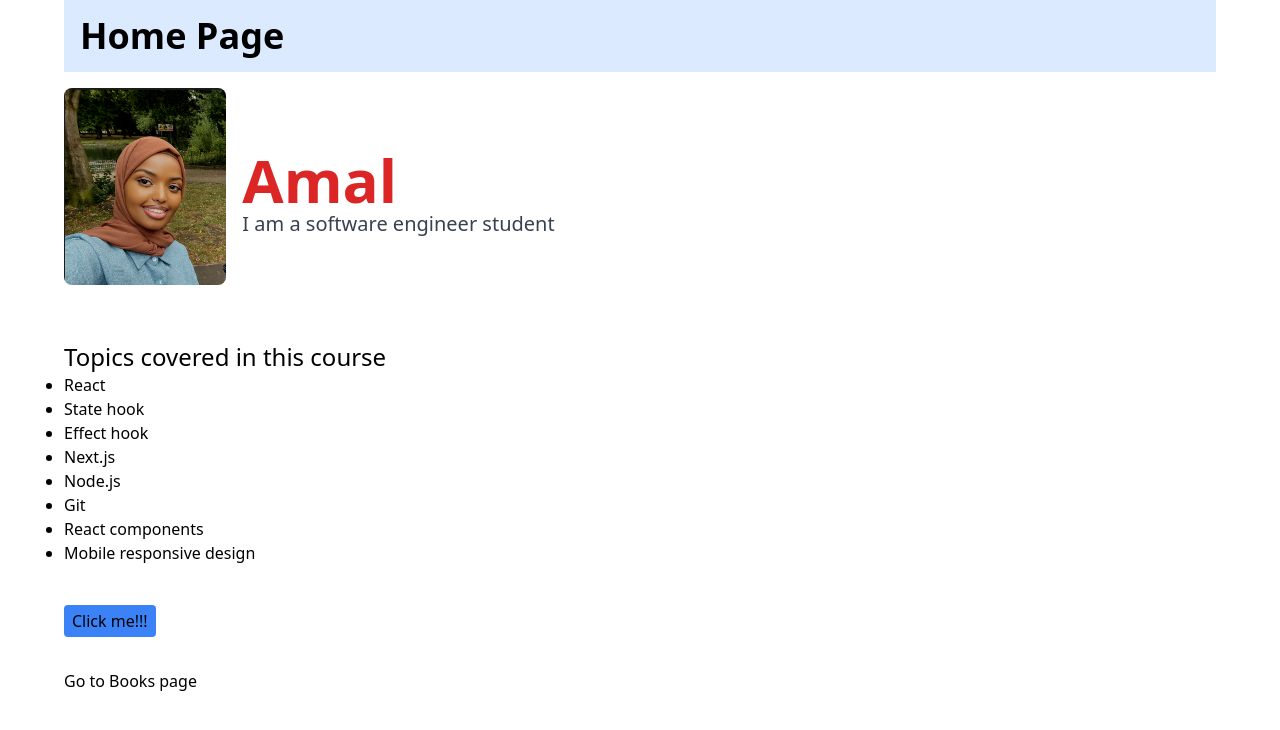
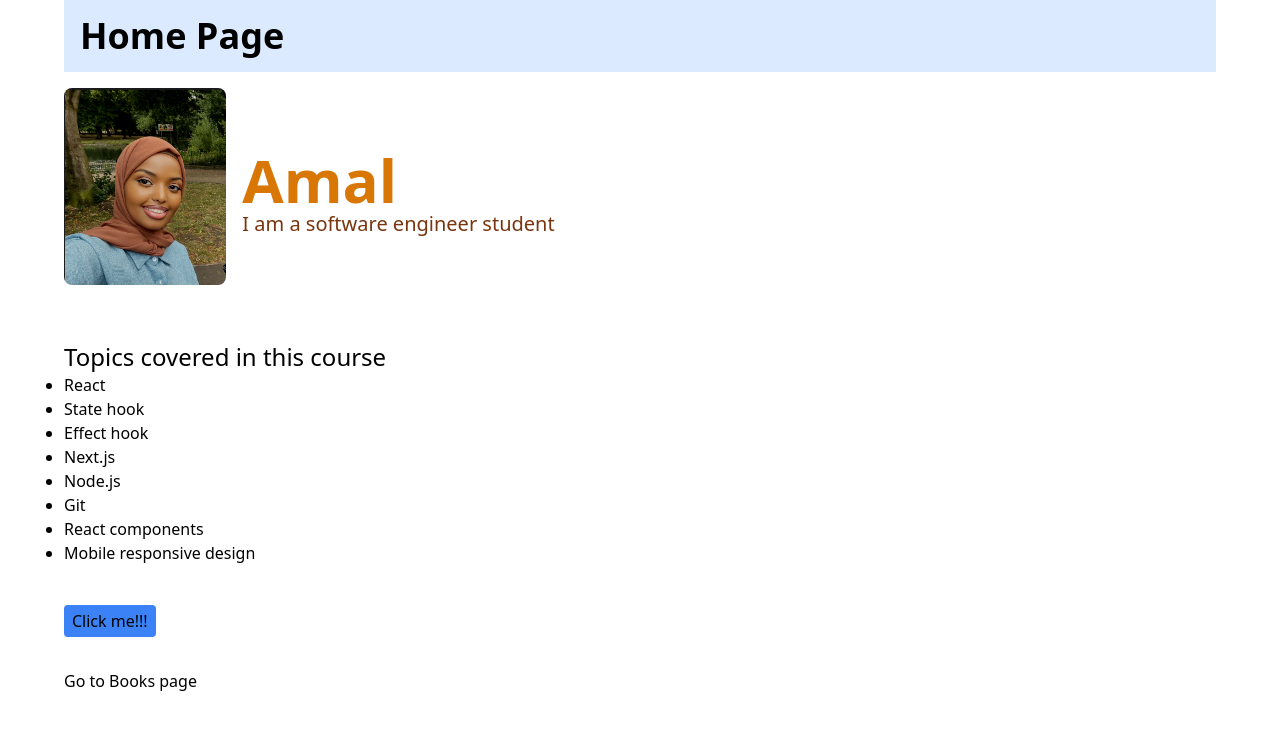
Before and after one commit to amalomar1/skillscity-mp, a Next.js app: page / in a window 1280 px wide. Shown: the top 730 px of the page. Built offline with nearby package versions, Linux system fonts and the light colour scheme.

Commit message:
create a different colour text

```diff
--- a/components/home/hero/index.js
+++ b/components/home/hero/index.js
@@ -8,13 +8,13 @@ export default function Hero({ imgUrl, title, subtitle }) {
                 <div className="w-full text-center md:text-left">
                     <h1
                         className={`
-                            font-bold text-6xl text-gray-700
-                            sm:text-green-600 md:text-blue-600 lg:text-red-600
+                            font-bold text-6xl text-amber-600
+
                         `}
                     >
                         {title}
                     </h1>
-                    <p className="text-xl text-gray-700">{subtitle}</p>
+                    <p className="text-xl text-amber-900">{subtitle}</p>
                 </div>
             </div>
         </div>
```
